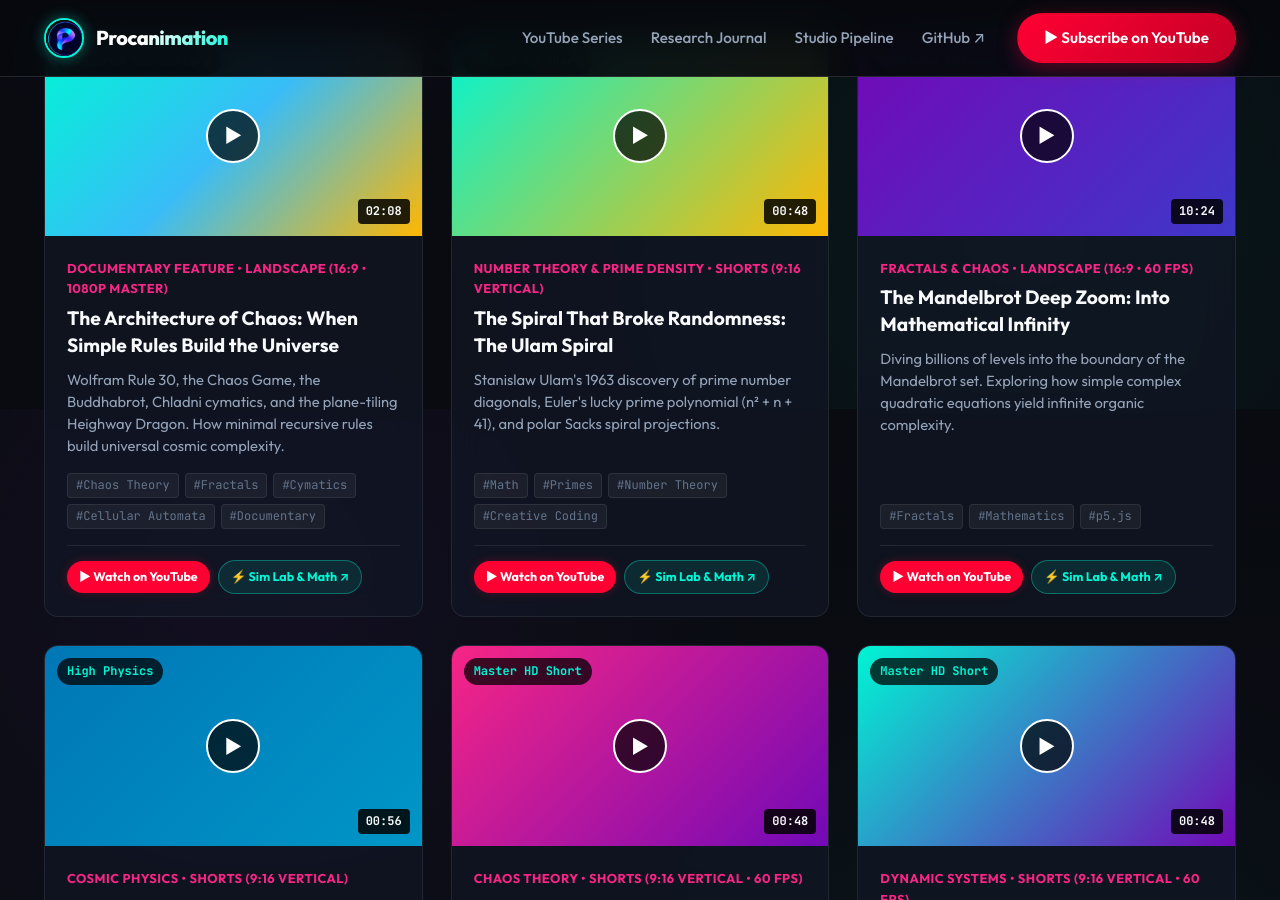
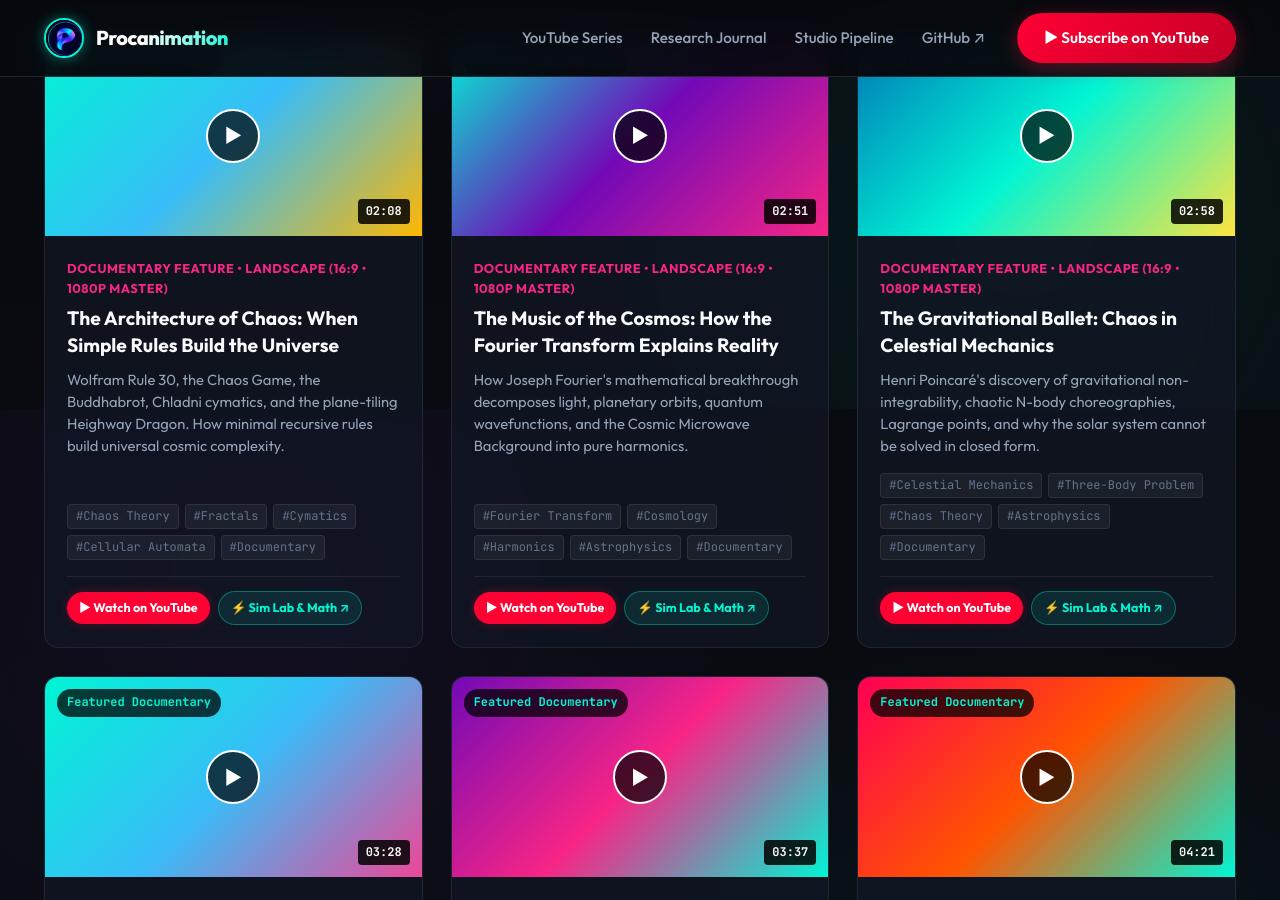
Before and after one commit to procanimation/procanimation.github.io, a Jekyll site: the page built from index.html, in a window 1280 px wide and 900 px high, scrolled down 1391 px. Built offline with Jekyll 4.4.1, drawn with Linux system fonts in a browser that asks for light colours; some of the changed text lies outside the part shown.

Commit message:
feat(website): showcase 5 new feature documentaries, simulations & arrow-of-time lab

```diff
--- a/_data/youtube.yml
+++ b/_data/youtube.yml
@@ -8,7 +8,62 @@
   badge: "Featured Documentary"
   gradient: "linear-gradient(135deg, #00f5d4 0%, #38bdf8 50%, #ffb703 100%)"
   video_url: "https://www.youtube.com/watch?v=mLvYWNr5tNo"
-  article_url: "/experiments/rule30-cellular.html"
+  article_url: "/experiments/cellular-automata-rule30.html"
+
+- title: "The Music of the Cosmos: How the Fourier Transform Explains Reality"
+  series: "Documentary Feature"
+  format: "Landscape (16:9 • 1080p Master)"
+  duration: "02:51"
+  description: "How Joseph Fourier's mathematical breakthrough decomposes light, planetary orbits, quantum wavefunctions, and the Cosmic Microwave Background into pure harmonics."
+  tags: ["Fourier Transform", "Cosmology", "Harmonics", "Astrophysics", "Documentary"]
+  badge: "Featured Documentary"
+  gradient: "linear-gradient(135deg, #00f5d4 0%, #7209b7 50%, #f72585 100%)"
+  video_url: "https://www.youtube.com/watch?v=J0Vgf_xLiZo"
+  article_url: "/experiments/fourier-series.html"
+
+- title: "The Gravitational Ballet: Chaos in Celestial Mechanics"
+  series: "Documentary Feature"
+  format: "Landscape (16:9 • 1080p Master)"
+  duration: "02:58"
+  description: "Henri Poincaré's discovery of gravitational non-integrability, chaotic N-body choreographies, Lagrange points, and why the solar system cannot be solved in closed form."
+  tags: ["Celestial Mechanics", "Three-Body Problem", "Chaos Theory", "Astrophysics", "Documentary"]
+  badge: "Featured Documentary"
+  gradient: "linear-gradient(135deg, #0077b6 0%, #00f5d4 50%, #fee440 100%)"
+  video_url: "https://www.youtube.com/watch?v=pPXzhInf4xA"
+  article_url: "/experiments/three-body-problem.html"
+
+- title: "The Geometry of Life: How Physics Builds Living Order"
+  series: "Documentary Feature"
+  format: "Landscape (16:9 • 1080p Master)"
+  duration: "03:28"
+  description: "Alan Turing's activator-inhibitor reaction-diffusion morphogenesis, Ilya Prigogine's dissipative structures, and how spontaneous spatial order self-organizes far from equilibrium."
+  tags: ["Turing Morphogenesis", "Reaction-Diffusion", "Complexity", "Biophysics", "Documentary"]
+  badge: "Featured Documentary"
+  gradient: "linear-gradient(135deg, #00f5d4 0%, #38bdf8 50%, #ec4899 100%)"
+  video_url: "https://www.youtube.com/watch?v=YdSTRGYKb68"
+  article_url: "/experiments/turing-morphogenesis.html"
+
+- title: "The Holographic Universe: Are We Living on the Edge of Spacetime?"
+  series: "Documentary Feature"
+  format: "Landscape (16:9 • 1080p Master)"
+  duration: "03:37"
+  description: "Bekenstein-Hawking black hole entropy (S = k_B A / 4l_p^2), the Information Paradox, AdS/CFT duality, and the radical proposal that our 3D reality is a boundary hologram."
+  tags: ["Holographic Principle", "Black Holes", "Quantum Gravity", "String Theory", "Documentary"]
+  badge: "Featured Documentary"
+  gradient: "linear-gradient(135deg, #7209b7 0%, #f72585 50%, #00f5d4 100%)"
+  video_url: "https://www.youtube.com/watch?v=dEanJ_qEqns"
+  article_url: "/experiments/black-hole-gravitational-lensing.html"
+
+- title: "The Arrow of Time: Why Yesterday Can Never Be Undone"
+  series: "Documentary Feature"
+  format: "Landscape (16:9 • 1080p Master)"
+  duration: "04:21"
+  description: "Ludwig Boltzmann's statistical entropy (S = k_B ln Ω), Loschmidt's reversibility paradox, Poincaré recurrence, and why microscopic reversible laws create an irreversible macroscopic arrow of time."
+  tags: ["Thermodynamics", "Entropy", "Arrow of Time", "Statistical Mechanics", "Documentary"]
+  badge: "Featured Documentary"
+  gradient: "linear-gradient(135deg, #ff0055 0%, #ff5500 50%, #00f5d4 100%)"
+  video_url: "https://www.youtube.com/watch?v=O-0rUbsY_Lo"
+  article_url: "/experiments/arrow-of-time.html"
 
 - title: "The Spiral That Broke Randomness: The Ulam Spiral"
   series: "Number Theory & Prime Density"
--- /dev/null
+++ b/experiments/arrow-of-time.html
@@ -0,0 +1,293 @@
+---
+layout: article
+title: "The Arrow of Time: Entropy, Loschmidt's Paradox & The Fate of the Cosmos"
+tagline: "Boltzmann's Statistical Mechanics, Poincaré Recurrence & The Reversibility Paradox"
+description: "Why microscopic laws of physics are completely time-reversible, yet the macroscopic cosmos marches inexorably toward maximum entropy and heat death."
+category: "Thermodynamics & Statistical Mechanics"
+permalink: /experiments/arrow-of-time.html
+---
+
+<p class="article-lead">
+  Every fundamental equation in classical mechanics, quantum mechanics, and general relativity possesses <strong>time-reversal symmetry ($T$-symmetry)</strong>: if you film the collision of two billiard balls or the trajectory of an electron and play it backward, the reverse trajectory satisfies Newton's and Schrödinger's equations with mathematical perfection. Yet in everyday life, shattered coffee mugs never reassemble, dropped eggs never leap back into whole shells, and melted ice never un-melts. The physical world possesses an undeniable, one-way <strong>Arrow of Time</strong>. Why does the macroscopic universe run in one direction when the microscopic laws don't care about the difference between past and future?
+</p>
+
+<!-- The Arrow of Time Lexicon -->
+<h3>The Statistical Mechanics Lexicon</h3>
+<div class="chaos-lexicon-grid">
+  <div class="lexicon-card">
+    <h4>Boltzmann Entropy ($S = k_B \ln \Omega$)</h4>
+    <p>Entropy is not mysterious disorder; it is counting. $\Omega$ is the number of distinct microstates (atomic arrangements) that produce the identical macroscopic state. High entropy states simply outnumber low entropy states by trillions to one.</p>
+  </div>
+  <div class="lexicon-card">
+    <h4>Loschmidt's Reversibility Paradox</h4>
+    <p>In 1876, Josef Loschmidt challenged Ludwig Boltzmann: if every particle collision is time-reversible, then instantly inverting every particle's velocity vector ($\vec{v} \to -\vec{v}$) must cause entropy to decrease. Boltzmann replied: <em>"Then go ahead and invert them!"</em></p>
+  </div>
+  <div class="lexicon-card">
+    <h4>Poincaré Recurrence Theorem</h4>
+    <p>Henri Poincaré proved in 1890 that any closed system with finite energy will eventually return arbitrarily close to its initial configuration—but for a cup of coffee, the recurrence time exceeds $10^{10^{26}}$ universe lifespans.</p>
+  </div>
+  <div class="lexicon-card">
+    <h4>The Past Hypothesis</h4>
+    <p>The Second Law of Thermodynamics holds today solely because our universe began in an extraordinarily low-entropy state 13.8 billion years ago at the Big Bang, providing the fuel that drives all stars, life, and computation.</p>
+  </div>
+</div>
+
+<!-- Interactive Simulation Box -->
+<div class="interactive-simulation-box">
+  <div class="simulation-header">
+    <div class="sim-title">
+      <span>⚡ LIVE BOLTZMANN GAS & ENTROPY INTEGRATOR</span>
+      <span style="font-weight:400; color:var(--text-muted); font-size:0.8rem;">(Interactive Phase-Space & Loschmidt Reversal)</span>
+    </div>
+    <div class="sim-legend">
+      <span style="color:#00f5d4;">● Gas Particles</span>
+      <span style="color:#f72585;">● High-Speed Collisions</span>
+      <span style="color:#fee440;">● Partition Boundary</span>
+    </div>
+  </div>
+
+  <div class="canvas-stage" style="height:480px; position:relative; background:#020617; border-radius:12px; overflow:hidden;">
+    <canvas id="entropyCanvas" style="width:100%; height:100%; display:block;"></canvas>
+
+    <!-- Real-time Entropy HUD Overlay -->
+    <div style="position:absolute; top:16px; left:20px; background:rgba(2, 6, 23, 0.85); backdrop-filter:blur(8px); padding:12px 18px; border-radius:8px; border:1px solid rgba(255,255,255,0.1); font-family:var(--font-mono, monospace); font-size:0.85rem; color:#f8fafc; pointer-events:none;">
+      <div style="color:#38bdf8; font-weight:700; margin-bottom:4px;">THERMODYNAMIC PHASE STATE</div>
+      <div>Entropy $S(t)$: <span id="entropyValue" style="color:#00f5d4; font-weight:bold;">0.12</span> / 1.00 <span id="entropyStateTag" style="font-size:0.75rem; padding:2px 6px; border-radius:4px; background:#0284c7; margin-left:6px;">LOW ENTROPY</span></div>
+      <div style="margin-top:4px; font-size:0.75rem; color:#94a3b8;">Boltzmann Microstates: $\Omega \approx 10^{<span id="microstateExp">18</span>}$</div>
+      <div style="margin-top:6px; width:180px; height:6px; background:#1e293b; border-radius:3px; overflow:hidden;">
+        <div id="entropyBar" style="width:12%; height:100%; background:linear-gradient(90deg, #00f5d4, #f72585); transition:width 0.1s linear;"></div>
+      </div>
+    </div>
+  </div>
+
+  <div class="simulation-toolbar" style="margin-top:14px; display:flex; flex-wrap:wrap; gap:10px; align-items:center; justify-content:space-between;">
+    <div class="sim-btn-group" style="display:flex; flex-wrap:wrap; gap:8px;">
+      <button id="btnReverseTime" class="sim-btn primary" style="background:#f72585; border-color:#f72585; color:#fff; font-weight:700;">🔄 Loschmidt Reversal ($\vec{v} \to -\vec{v}$)</button>
+      <button id="btnResetLow" class="sim-btn">⏮ Reset Low Entropy</button>
+      <button id="btnTogglePartition" class="sim-btn">🚪 Toggle Partition</button>
+      <button id="btnPause" class="sim-btn">⏸ Pause</button>
+    </div>
+    <div style="font-size:0.85rem; color:var(--text-muted); font-family:var(--font-mono, monospace);">
+      Active Particles: <span id="particleCount">300</span> | Elastic Collisions: Elastic Hard-Sphere
+    </div>
+  </div>
+</div>
+
+<div class="article-section" style="margin-top:36px;">
+  <h2>Why Loschmidt's Reversal Works (Temporarily)</h2>
+  <p>
+    When you click the <strong>Loschmidt Reversal</strong> button above, the simulation multiplies every particle's velocity vector by $-1$. For a few seconds, an astonishment occurs: particles that had spread out across the chamber magically re-trace their exact scattering trajectories, re-colliding and compacting back into the initial corner!
+  </p>
+  <p>
+    However, because deterministic collisions are <em>chaotic</em> (characterized by positive Lyapunov exponents $\lambda > 0$), any minuscule floating-point error, rounding perturbation, or thermal fluctuation in the 53rd bit of precision causes the trajectories to rapidly diverge from the theoretical reversal. Within seconds, entropy resumes its inevitable ascent toward maximum disorder. As Sir Arthur Eddington famously wrote in 1928:
+  </p>
+  <blockquote style="border-left:4px solid #f72585; padding-left:18px; margin:20px 0; font-style:italic; color:#cbd5e1;">
+    "The law that entropy always increases holds, I think, the supreme position among the laws of Nature. If someone points out to you that your pet theory of the universe is in disagreement with Maxwell's equations—then so much the worse for Maxwell's equations. If it is found to be contradicted by observation—well, these experimentalists do bungle things sometimes. But if your theory is found to be against the Second Law of Thermodynamics, I can give you no hope; there is nothing for it but to collapse in deepest humiliation."
+  </blockquote>
+</div>
+
+<script>
+(function() {
+  const canvas = document.getElementById('entropyCanvas');
+  if (!canvas) return;
+  const ctx = canvas.getContext('2d');
+
+  let animationId = null;
+  let isRunning = true;
+  let partitionClosed = false;
+
+  const entropyValEl = document.getElementById('entropyValue');
+  const entropyTagEl = document.getElementById('entropyStateTag');
+  const microstateExpEl = document.getElementById('microstateExp');
+  const entropyBarEl = document.getElementById('entropyBar');
+  const btnReverse = document.getElementById('btnReverseTime');
+  const btnReset = document.getElementById('btnResetLow');
+  const btnPartition = document.getElementById('btnTogglePartition');
+  const btnPause = document.getElementById('btnPause');
+
+  let width = 0, height = 0;
+  function resize() {
+    const rect = canvas.getBoundingClientRect();
+    width = rect.width;
+    height = rect.height;
+    canvas.width = width * window.devicePixelRatio;
+    canvas.height = height * window.devicePixelRatio;
+    ctx.scale(window.devicePixelRatio, window.devicePixelRatio);
+  }
+  window.addEventListener('resize', resize);
+  resize();
+
+  const NUM_PARTICLES = 300;
+  let particles = [];
+
+  function initParticles(clusterCorner = true) {
+    particles = [];
+    for (let i = 0; i < NUM_PARTICLES; i++) {
+      let x, y;
+      if (clusterCorner) {
+        x = 30 + Math.random() * (width * 0.28);
+        y = 30 + Math.random() * (height * 0.38);
+      } else {
+        x = 30 + Math.random() * (width - 60);
+        y = 30 + Math.random() * (height - 60);
+      }
+      const angle = Math.random() * Math.PI * 2;
+      const speed = 1.8 + Math.random() * 2.4;
+      particles.push({
+        x: x,
+        y: y,
+        vx: Math.cos(angle) * speed,
+        vy: Math.sin(angle) * speed,
+        radius: 3.2,
+        color: i % 3 === 0 ? '#00f5d4' : (i % 3 === 1 ? '#38bdf8' : '#f72585')
+      });
+    }
+  }
+
+  initParticles(true);
+
+  function calculateEntropy() {
+    // 4x4 spatial grid binning to estimate coarse-grained spatial entropy
+    const gridCols = 8;
+    const gridRows = 5;
+    const totalBins = gridCols * gridRows;
+    const counts = new Array(totalBins).fill(0);
+
+    for (let p of particles) {
+      const col = Math.min(gridCols - 1, Math.max(0, Math.floor((p.x / width) * gridCols)));
+      const row = Math.min(gridRows - 1, Math.max(0, Math.floor((p.y / height) * gridRows)));
+      counts[row * gridCols + col]++;
+    }
+
+    // Shannon/Boltzmann entropy: S = - sum(p_i * ln p_i) normalized
+    let S = 0;
+    for (let count of counts) {
+      if (count > 0) {
+        const prob = count / NUM_PARTICLES;
+        S -= prob * Math.log(prob);
+      }
+    }
+    const maxS = Math.log(totalBins);
+    const normalizedS = Math.min(1.0, Math.max(0.0, S / maxS));
+    return normalizedS;
+  }
+
+  function update() {
+    const left = 15, right = width - 15;
+    const top = 15, bottom = height - 15;
+    const partitionX = width * 0.45;
+
+    for (let p of particles) {
+      p.x += p.vx;
+      p.y += p.vy;
+
+      // Outer boundary reflection
+      if (p.x - p.radius < left) { p.x = left + p.radius; p.vx *= -1; }
+      if (p.x + p.radius > right) { p.x = right - p.radius; p.vx *= -1; }
+      if (p.y - p.radius < top) { p.y = top + p.radius; p.vy *= -1; }
+      if (p.y + p.radius > bottom) { p.y = bottom - p.radius; p.vy *= -1; }
+
+      // Partition wall reflection if partition is active
+      if (partitionClosed) {
+        if (Math.abs(p.x - partitionX) < p.radius + 2) {
+          if (p.vx > 0 && p.x < partitionX) { p.x = partitionX - p.radius - 2; p.vx *= -1; }
+          else if (p.vx < 0 && p.x > partitionX) { p.x = partitionX + p.radius + 2; p.vx *= -1; }
+        }
+      }
+    }
+  }
+
+  function draw() {
+    ctx.fillStyle = '#020617';
+    ctx.fillRect(0, 0, width, height);
+
+    // Chamber Border
+    ctx.strokeStyle = 'rgba(255, 255, 255, 0.15)';
+    ctx.lineWidth = 2;
+    ctx.strokeRect(15, 15, width - 30, height - 30);
+
+    // Partition Wall
+    const partitionX = width * 0.45;
+    if (partitionClosed) {
+      ctx.strokeStyle = '#fee440';
+      ctx.lineWidth = 4;
+      ctx.beginPath();
+      ctx.moveTo(partitionX, 15);
+      ctx.lineTo(partitionX, height - 15);
+      ctx.stroke();
+    } else {
+      ctx.strokeStyle = 'rgba(254, 228, 64, 0.2)';
+      ctx.setLineDash([6, 6]);
+      ctx.beginPath();
+      ctx.moveTo(partitionX, 15);
+      ctx.lineTo(partitionX, height - 15);
+      ctx.stroke();
+      ctx.setLineDash([]);
+    }
+
+    // Draw Particles with soft glow
+    for (let p of particles) {
+      ctx.fillStyle = p.color;
+      ctx.beginPath();
+      ctx.arc(p.x, p.y, p.radius, 0, Math.PI * 2);
+      ctx.fill();
+    }
+
+    // Update HUD Stats
+    const ent = calculateEntropy();
+    if (entropyValEl) entropyValEl.textContent = ent.toFixed(2);
+    if (entropyBarEl) entropyBarEl.style.width = (ent * 100) + '%';
+    if (microstateExpEl) microstateExpEl.textContent = Math.round(18 + ent * 82);
+
+    if (entropyTagEl) {
+      if (ent < 0.45) {
+        entropyTagEl.textContent = 'LOW ENTROPY';
+        entropyTagEl.style.background = '#0284c7';
+      } else if (ent < 0.85) {
+        entropyTagEl.textContent = 'EXPANDING';
+        entropyTagEl.style.background = '#d97706';
+      } else {
+        entropyTagEl.textContent = 'MAX ENTROPY (EQUILIBRIUM)';
+        entropyTagEl.style.background = '#dc2626';
+      }
+    }
+  }
+
+  function loop() {
+    if (isRunning) {
+      update();
+      draw();
+    }
+    animationId = requestAnimationFrame(loop);
+  }
+
+  // Loschmidt Reversal
+  btnReverse.addEventListener('click', () => {
+    for (let p of particles) {
+      p.vx = -p.vx;
+      p.vy = -p.vy;
+    }
+    btnReverse.style.transform = 'scale(0.95)';
+    setTimeout(() => { btnReverse.style.transform = 'scale(1)'; }, 150);
+  });
+
+  // Reset Low Entropy
+  btnReset.addEventListener('click', () => {
+    initParticles(true);
+  });
+
+  // Toggle Partition
+  btnPartition.addEventListener('click', () => {
+    partitionClosed = !partitionClosed;
+    btnPartition.textContent = partitionClosed ? '🚪 Open Partition' : '🚪 Close Partition';
+  });
+
+  // Pause
+  btnPause.addEventListener('click', () => {
+    isRunning = !isRunning;
+    btnPause.textContent = isRunning ? '⏸ Pause' : '▶ Resume';
+  });
+
+  loop();
+})();
+</script>
```
Also changed, not shown: _data/projects.yml (+11 -0 lines).
